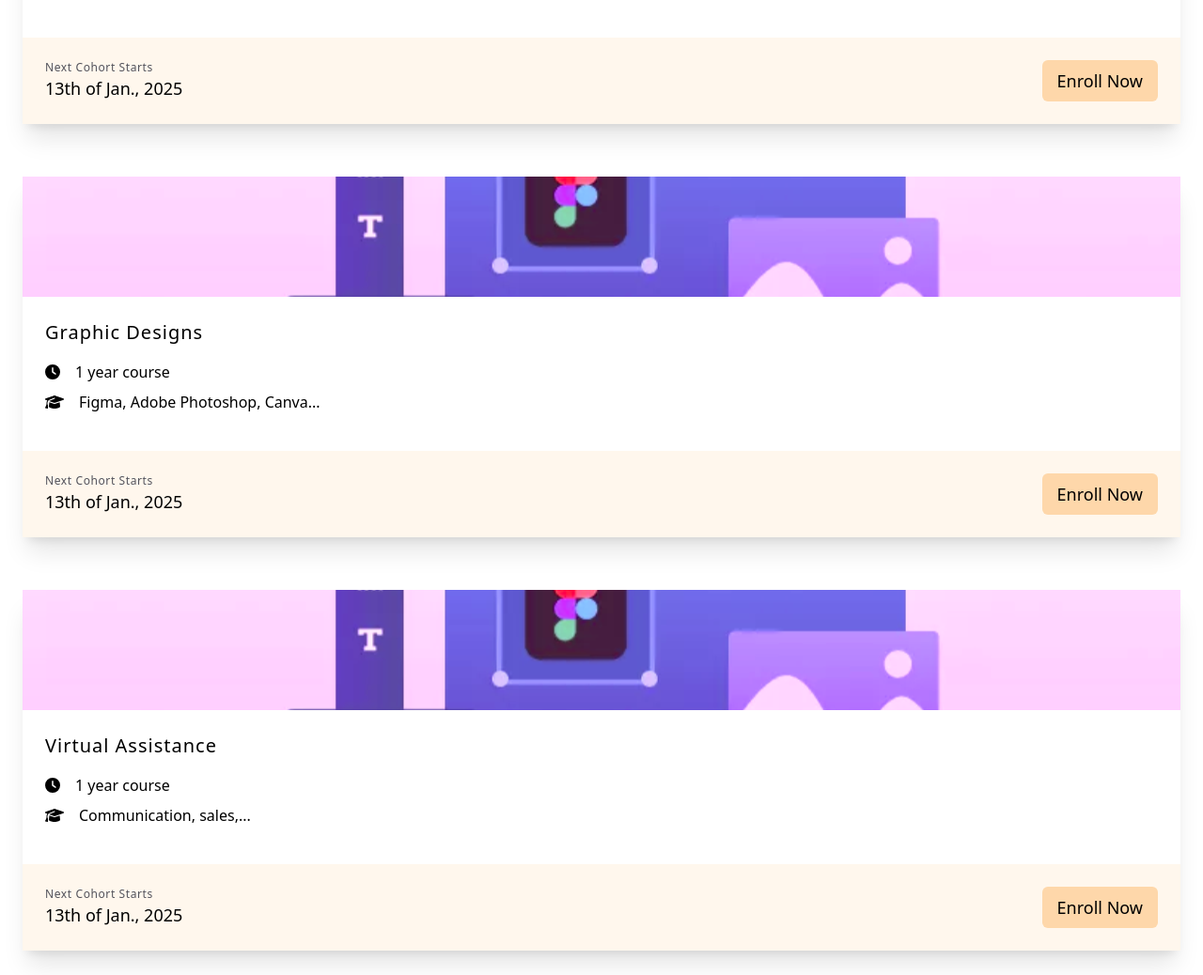
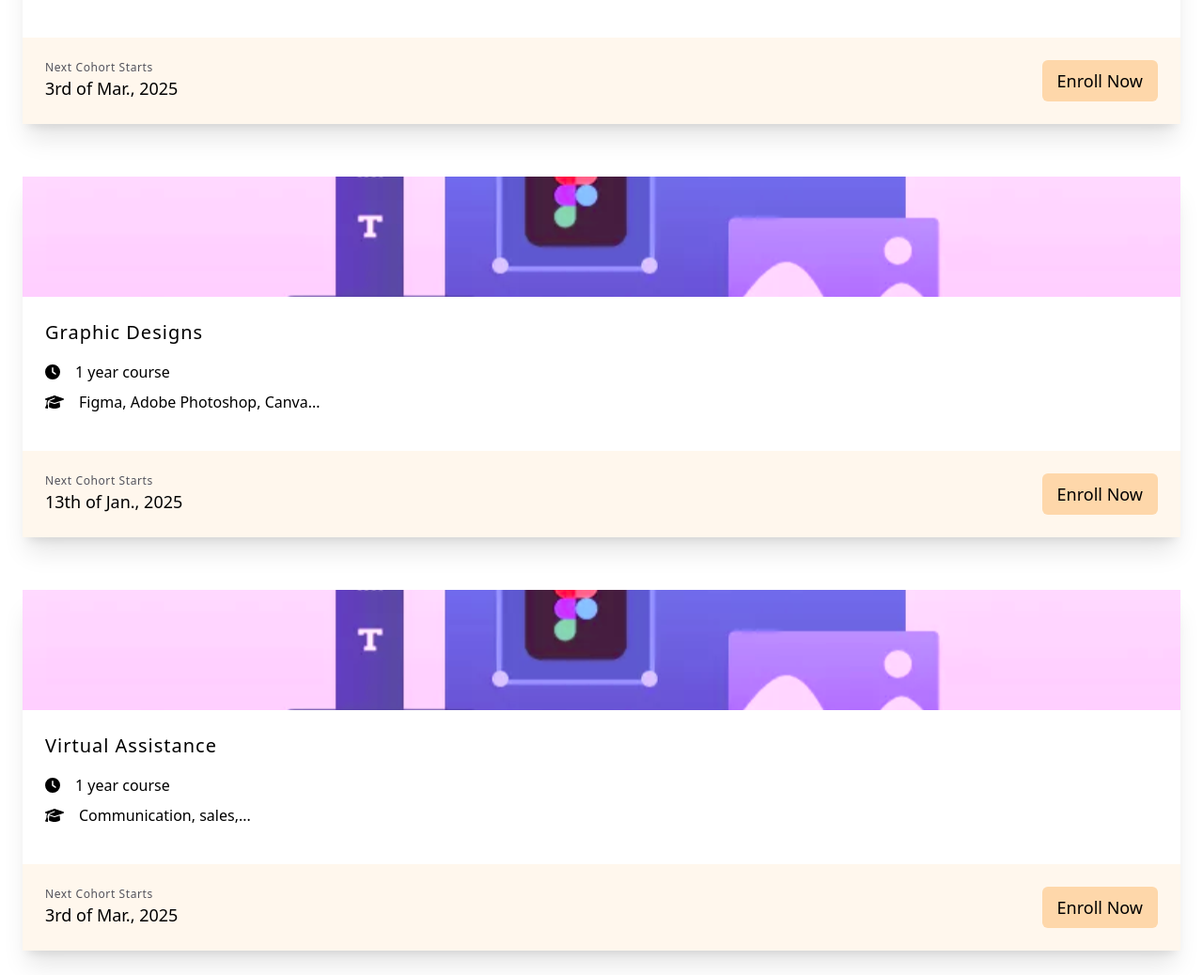
Before and after one commit to quietdevstudios/quietdevstudio, a React (Vite) app: page /curriculum in a window 1280 px wide. Shown: the part 2320-3358 px from the top of the page at 94% size. Built offline with nearby package versions, Linux system fonts and the light colour scheme.

Commit message:
small changes

```diff
--- a/src/pages/Courses.jsx
+++ b/src/pages/Courses.jsx
@@ -102,7 +102,7 @@ const Courses = () => {
                   <span className="text-xs tracking-wider font-regular text-zinc-600">
                     Next Cohort Starts
                   </span>
-                  13th of Jan., 2025
+                   3rd of Mar., 2025
                 </span>
               </p>
               <p className="bg-orange-200 p-2 px-4 rounded-md w-fit hover:bg-orange-300 hover:text-zinc-600">
@@ -174,7 +174,7 @@ const Courses = () => {
                   <span className="text-xs tracking-wider font-regular text-zinc-600">
                     Next Cohort Starts
                   </span>
-                  13th of Jan., 2025
+                  3rd of Mar., 2025
                 </span>
               </p>
               <p className="bg-orange-200 p-2 px-4 rounded-md w-fit hover:bg-orange-300 hover:text-zinc-600">
--- a/src/pages/MyLearning.jsx
+++ b/src/pages/MyLearning.jsx
@@ -1,4 +1,5 @@
 import React from "react";
+import { Link } from "react-router";
 
 const MyLearning = () => {
   return (
@@ -30,9 +31,12 @@ const MyLearning = () => {
         <p className="py-6 text-lg font-medium tracking-wide">
           Your purchased courses will be displayed here.
         </p>
-        <button className="border-b-2 border-orange-600 w-fit text-orange-600 text-lg font-bold tracking-wide">
+        <Link
+          to="/"
+          className="border-b-2 border-orange-600 w-fit text-orange-600 text-lg font-bold tracking-wide"
+        >
           Browse courses.
-        </button>
+        </Link>
       </main>
     </section>
   );
```
